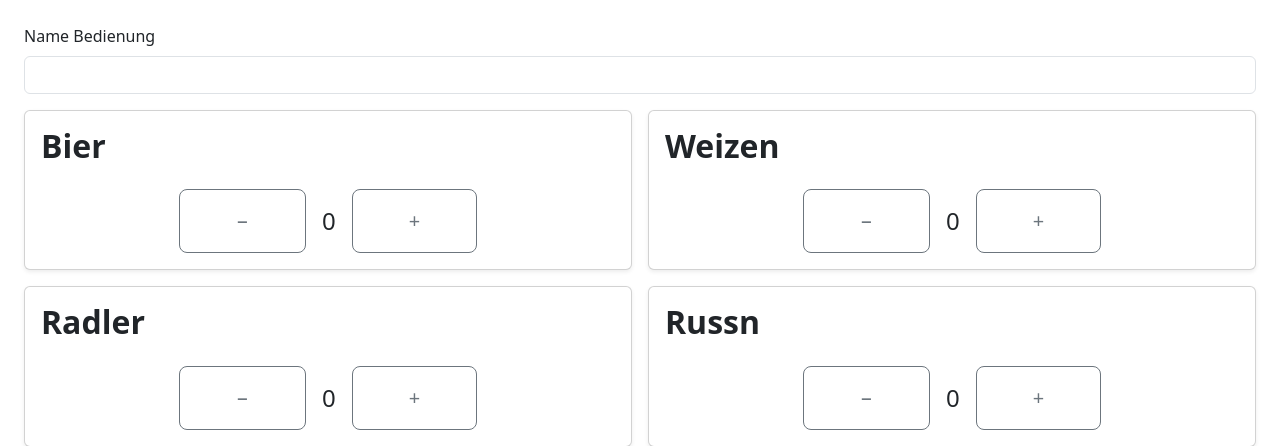
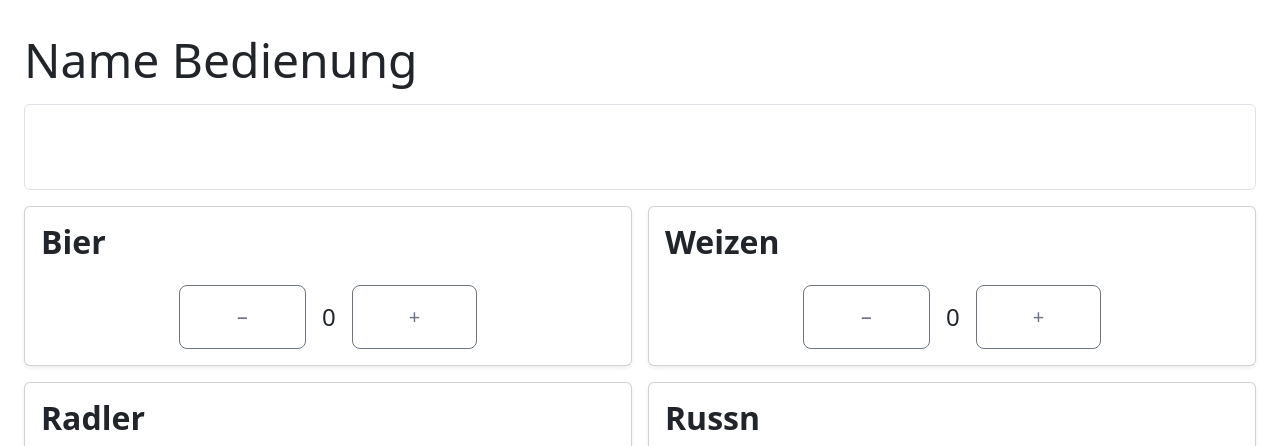
Before and after one commit to lwilfert/Fest_2, a Flask app: page / in a window 1280 px wide. Shown: the top 446 px of the page. Run offline with Flask 3, Linux system fonts and the light colour scheme.

Commit message:
fix:layout

```diff
--- a/templates/layout.html
+++ b/templates/layout.html
@@ -34,6 +34,11 @@
     padding: 1rem 3.5rem; /* increases button size */
   }
 
+  .namefield{
+    font-size: 3rem;
+  }
+
+
   .card-title,
   .submit{
     font-size: 2rem;
--- a/templates/order.html
+++ b/templates/order.html
@@ -2,8 +2,8 @@
 {% block content %}
 <form method="post" id="order-form">
   <div class="mb-3">
-    <label class="form-label">Name Bedienung</label>
-    <input class="form-control" name="waiter_name" required>
+    <label class="form-label namefield">Name Bedienung</label>
+    <input class="form-control namefield" name="waiter_name" required>
   </div>
 
   <div class="row g-3">
```
Also changed, not shown: instance/fest.db.
